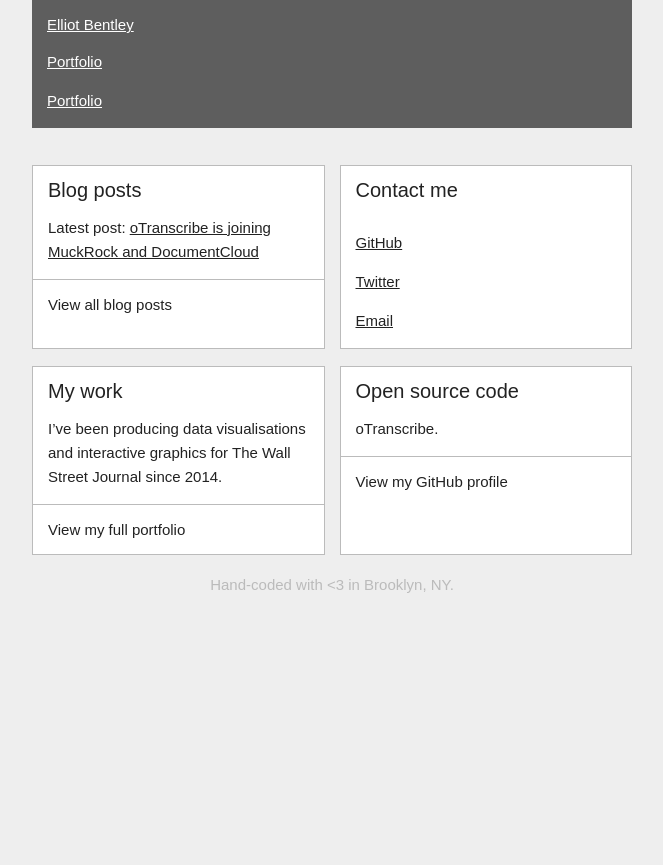
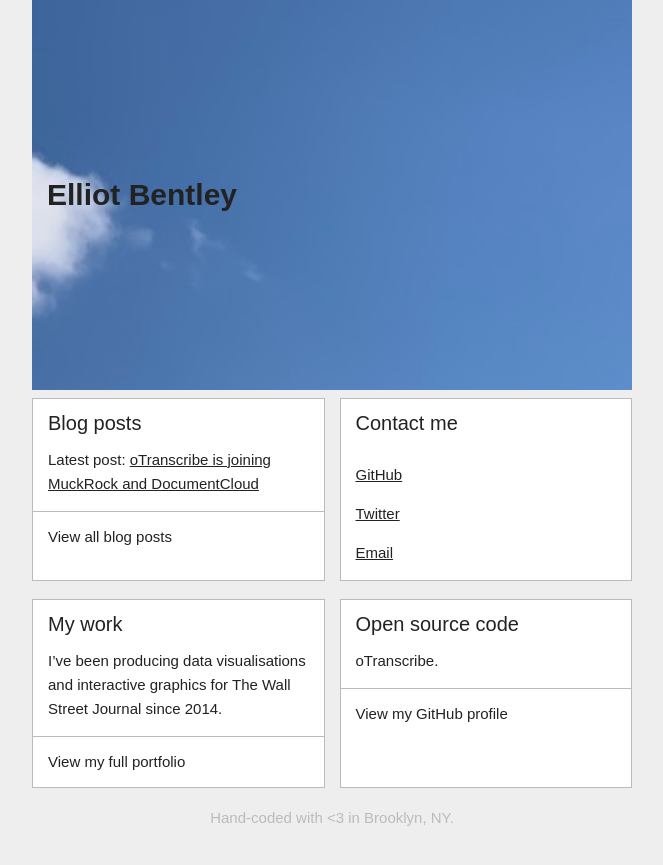
Before and after one commit to ejb/elliotbentley.com, a Jekyll site: the page built from index.html, in a window 1280 px wide. Shown: the top 865 px of the page, without its empty margins (308-971 px from the left). Built offline with Jekyll 4.4.1, drawn with Linux system fonts in a browser that asks for light colours.

Commit message:
Trying out a parallax header

```diff
--- a/_layouts/default.html
+++ b/_layouts/default.html
@@ -44,31 +44,14 @@
     <body>
 
           <div class="site">
-            <div class="header">
-              <div class="title"><a href="/">{{ site.name }}</a></div>
-
-              {% if page.title == 'Elliot Bentley' %}
-                <nav>
-                  <ul>
-                    <li>
-                      <a href='#portfolio'>
-                        Portfolio
-                      </a>
-                    </li>
-                    <li>
-                      <a href='#portfolio'>
-                        Portfolio
-                      </a>
-                    </li>
-                  </ul>
-                </nav>
-              {% else %}
-                <div>{{ page.title }}</div>
+            <header class="splash">
+              <div class="title">
+                <a href="/">{{ site.name }}</a>
+              </div>
+              {% if page.title != 'Elliot Bentley' %}
+                » {{ page.title }}
               {% endif %}
-
-
-
-            </div>
+            </header>
 
             {{ content }}
 
--- a/css/main.css
+++ b/css/main.css
@@ -34,15 +34,44 @@ a {
     color: inherit;
 }
 
-.header, .date {
+#post .date {
     color: #AAA;
 }
 
-.header {
-    margin-bottom: 2em;
-    background: rgb(94, 94, 94);
-    padding: 1em;
-    color: white;
+.site {
+  height: 100vh;
+  overflow-x: hidden;
+  perspective: 1px;
+}
+
+header {
+  font-size: 30px;
+  line-height: 1;
+  padding: 20vh 15px;
+}
+
+header a {
+  text-decoration: none;
+  font-weight: 700;
+}
+
+header.splash {
+  position: relative;
+  overflow-y: hidden;
+  overflow-x: hidden;
+}
+header.splash:after {
+  content: " ";
+  position: absolute;
+  top: 0;
+  right: 0;
+  bottom: 0;
+  left: 0;
+  transform: translateZ(-1px) translateY(-50%) scale(2.5);
+  z-index: -1;
+	background: url('/assets/shoes.jpeg');
+  background-size: cover;
+  background-position-y: center;
 }
 
 em {
@@ -146,8 +175,12 @@ footer {
 
 
 /*
-BLOG POSTS
+BLOG CSS
 */
+
+#post {
+  background: white;
+}
 
 #post p, #post li {
     font-family: merriweather, sans-serif;
@@ -209,6 +242,12 @@ BLOG POSTS
 }
 
 @media (min-width: 600px) {
+  body {
+    min-height: 100vh;
+    display: flex;
+    align-items: center;
+    justify-content: center;
+  }
   .home {
     display: grid;
     grid-template-columns: 1fr 1fr;
```
Also changed, not shown: _layouts/post.html (+7 -4 lines), assets/shoes.jpeg (added).
